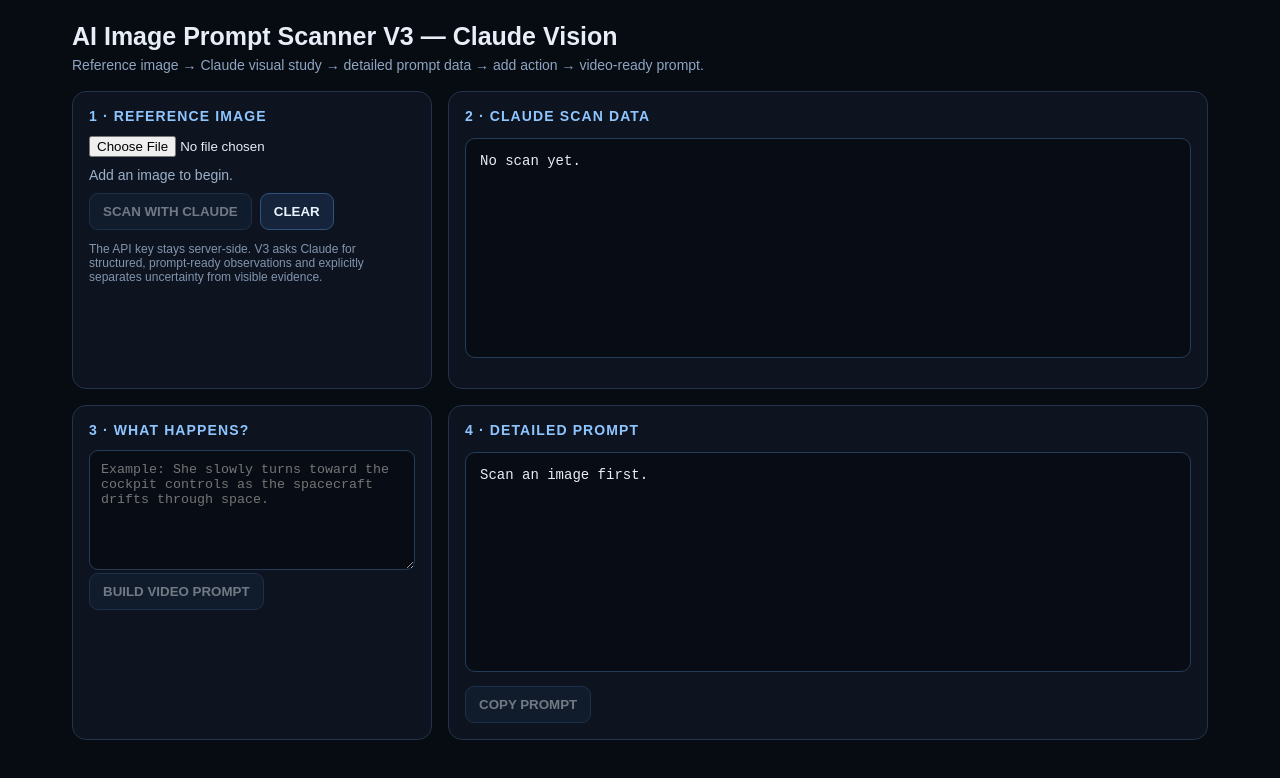
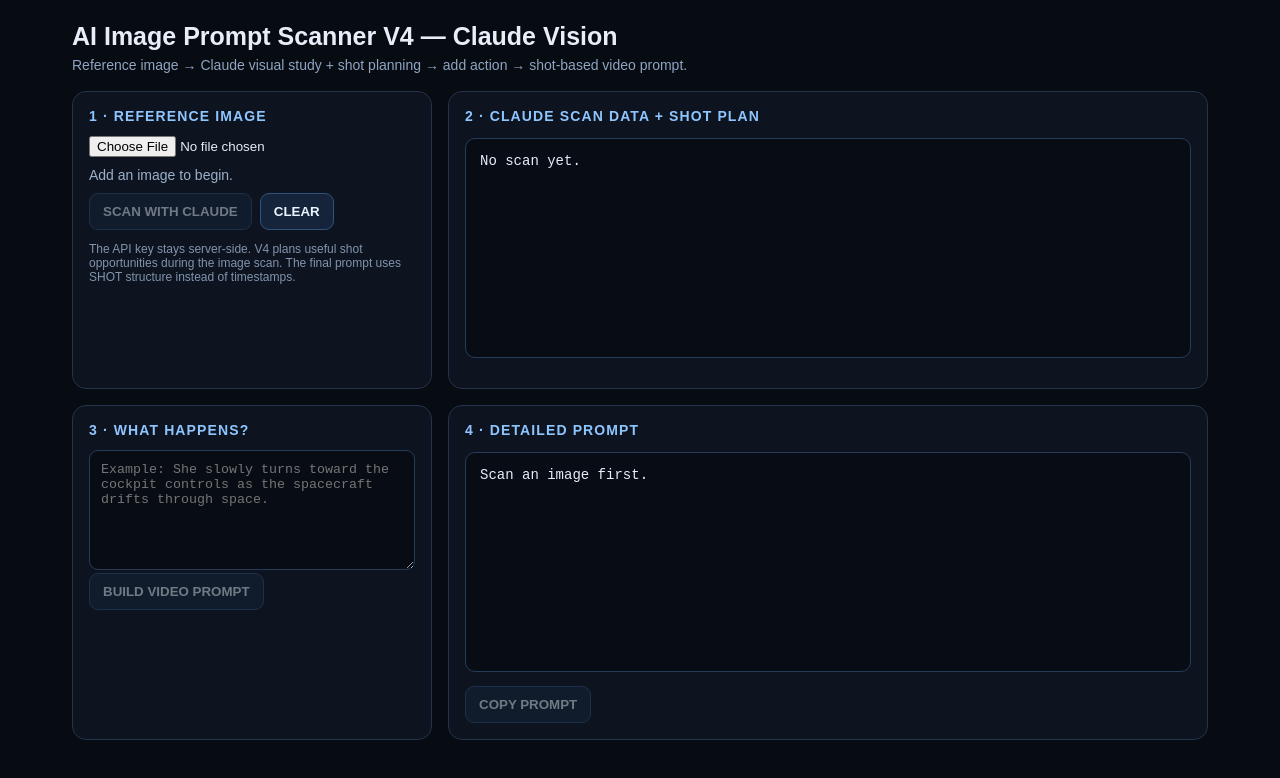
Before and after one commit to nicknite0/ai-video-skills, a plain HTML site: page ai-image-prompt-scanner.html in a window 1280 px wide. Drawn offline with Linux system fonts and the light colour scheme.

Commit message:
Upgrade image prompt scanner to V4 shot planning

```diff
--- a/ai-image-prompt-scanner.html
+++ b/ai-image-prompt-scanner.html
@@ -1,8 +1,8 @@
-<!doctype html><html><head><meta charset="utf-8"><meta name="viewport" content="width=device-width,initial-scale=1"><title>AI Image Prompt Scanner V3</title>
+<!doctype html><html><head><meta charset="utf-8"><meta name="viewport" content="width=device-width,initial-scale=1"><title>AI Image Prompt Scanner V4</title>
 <style>*{box-sizing:border-box}body{margin:0;background:#070b12;color:#e8eef8;font:14px Arial,sans-serif}main{max-width:1180px;margin:auto;padding:22px}h1{margin:0 0 6px;font-size:25px}.sub{color:#8fa5c2;margin-bottom:18px}.grid{display:grid;grid-template-columns:360px 1fr;gap:16px}.card{background:#0d1420;border:1px solid #23334b;border-radius:14px;padding:16px}h2{font-size:14px;margin:0 0 12px;color:#8ec5ff;text-transform:uppercase;letter-spacing:.08em}button{background:#15243a;border:1px solid #31527c;color:#eaf4ff;border-radius:9px;padding:10px 13px;font-weight:700;cursor:pointer}button:disabled{opacity:.45}.row{display:flex;gap:8px;flex-wrap:wrap}.preview{width:100%;max-height:420px;object-fit:contain;background:#05080d;border-radius:10px;margin-top:12px}textarea{width:100%;min-height:120px;background:#080d15;color:#dce9f8;border:1px solid #263b58;border-radius:9px;padding:11px;resize:vertical}pre{white-space:pre-wrap;background:#080d15;border:1px solid #263b58;border-radius:10px;padding:14px;min-height:220px;max-height:620px;overflow:auto}.status{color:#9bb0c9;margin:10px 0}.small{font-size:12px;color:#8194ad}@media(max-width:800px){.grid{grid-template-columns:1fr}}</style></head>
-<body><main><h1>AI Image Prompt Scanner V3 — Claude Vision</h1><div class="sub">Reference image → Claude visual study → detailed prompt data → add action → video-ready prompt.</div><div class="grid">
-<section class="card"><h2>1 · Reference Image</h2><input id="file" type="file" accept="image/jpeg,image/png,image/webp,image/gif"><img id="preview" class="preview" hidden><div id="status" class="status">Add an image to begin.</div><div class="row"><button id="scan" disabled>SCAN WITH CLAUDE</button><button id="clear">CLEAR</button></div><p class="small">The API key stays server-side. V3 asks Claude for structured, prompt-ready observations and explicitly separates uncertainty from visible evidence.</p></section>
-<section class="card"><h2>2 · Claude Scan Data</h2><pre id="scanout">No scan yet.</pre></section>
+<body><main><h1>AI Image Prompt Scanner V4 — Claude Vision</h1><div class="sub">Reference image → Claude visual study + shot planning → add action → shot-based video prompt.</div><div class="grid">
+<section class="card"><h2>1 · Reference Image</h2><input id="file" type="file" accept="image/jpeg,image/png,image/webp,image/gif"><img id="preview" class="preview" hidden><div id="status" class="status">Add an image to begin.</div><div class="row"><button id="scan" disabled>SCAN WITH CLAUDE</button><button id="clear">CLEAR</button></div><p class="small">The API key stays server-side. V4 plans useful shot opportunities during the image scan. The final prompt uses SHOT structure instead of timestamps.</p></section>
+<section class="card"><h2>2 · Claude Scan Data + Shot Plan</h2><pre id="scanout">No scan yet.</pre></section>
 <section class="card"><h2>3 · What Happens?</h2><textarea id="action" placeholder="Example: She slowly turns toward the cockpit controls as the spacecraft drifts through space."></textarea><div class="row"><button id="build" disabled>BUILD VIDEO PROMPT</button></div></section>
 <section class="card"><h2>4 · Detailed Prompt</h2><pre id="promptout">Scan an image first.</pre><div class="row"><button id="copy" disabled>COPY PROMPT</button></div></section></div>
 <script>
```
